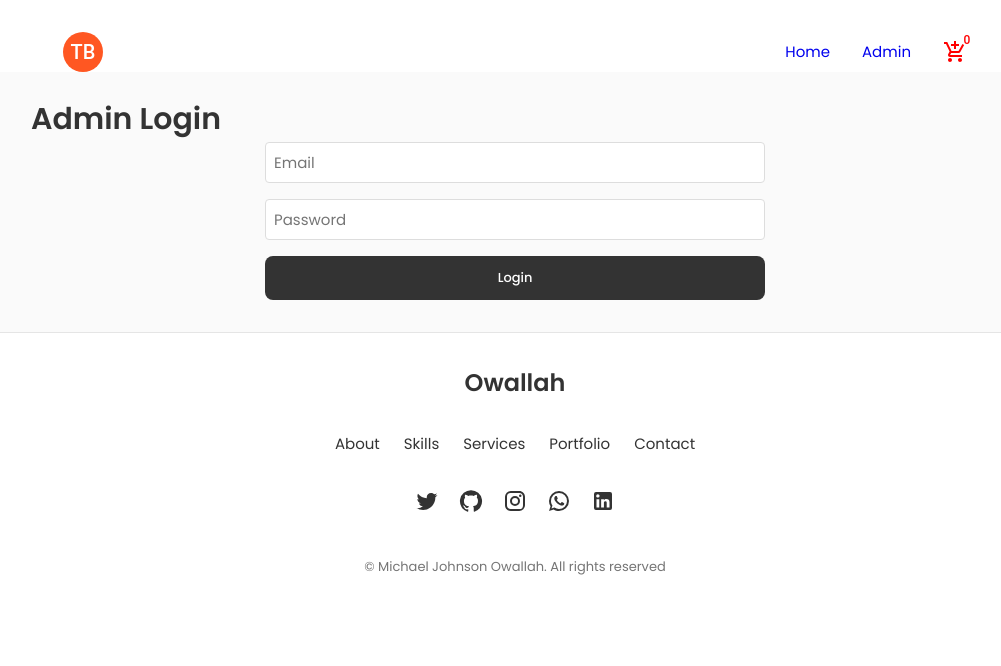
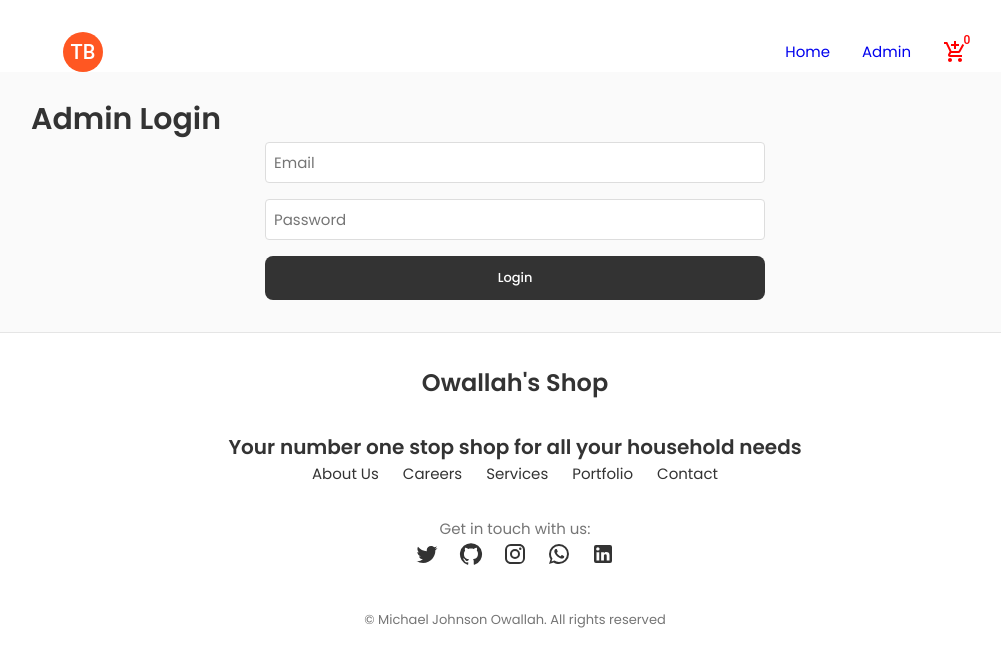
Before and after one commit to Owallah/the-band-interview, a React (Vite) app: page /auth/login in a window 1280 px wide. Shown: the top 666 px of the page, without its empty margins (125-1126 px from the left). Built offline with nearby package versions, Linux system fonts and the light colour scheme.

Commit message:
Updated the footer

```diff
--- a/src/components/footer/Footer.css
+++ b/src/components/footer/Footer.css
@@ -13,6 +13,11 @@
     font-weight: var(--font-semi-bold);
     color: var(--title-color);
     margin-bottom: var(--mb-2);
+  }
+
+  .footer_sub_title {
+    font-size: var(--h2-font-size);
+    font-weight: var(--font-semi-bold);
   }
 
   .footer_list {
--- a/src/components/footer/Footer.tsx
+++ b/src/components/footer/Footer.tsx
@@ -11,16 +11,17 @@ const Footer = () => {
   return (
     <footer className="footer">
       <div className="footer_container">
-        <h1 className="footer_title">Owallah</h1>
+        <h1 className="footer_title">Owallah's Shop</h1>
+        <h3 className="footer_sub_title">Your number one stop shop for all your household needs</h3>
         <ul className="footer_list">
           <li>
             <a href="#" className="footer_link">
-              About
+              About Us
             </a>
           </li>
           <li>
             <a href="#" className="footer_link">
-              Skills
+              Careers
             </a>
           </li>
           <li>
@@ -29,7 +30,7 @@ const Footer = () => {
             </a>
           </li>
           <li>
-            <a href="#" className="footer_link">
+            <a href="https://owallah-portfolio.vercel.app/" className="footer_link">
               Portfolio
             </a>
           </li>
@@ -39,6 +40,10 @@ const Footer = () => {
             </a>
           </li>
         </ul>
+
+        <div className="footer_contact">
+          Get in touch with us:
+        </div>
         <div className="footer_socials">
           <a
             href="https://x.com/ElkinTradingKe"
```
